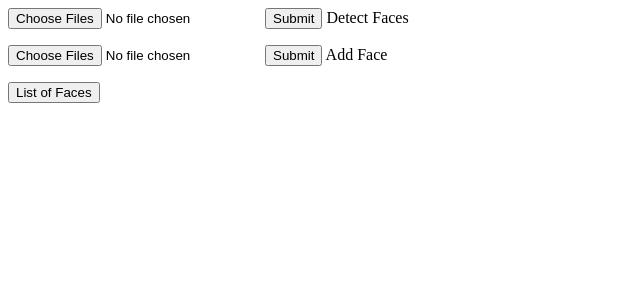
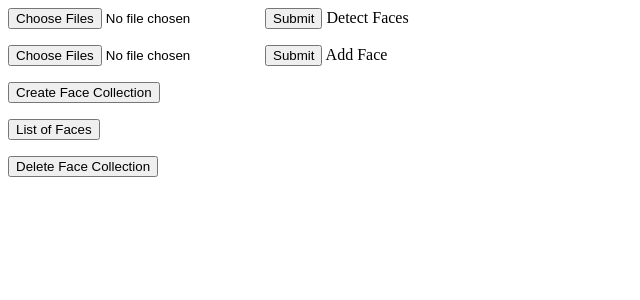
Before and after one commit to sumitu27/Face_detection, a Flask app: template templates/index.html in a window 1280 px wide. Shown: the top 300 px of the page, without its empty margins (0-640 px from the left). Run offline with Flask 2, Linux system fonts and the light colour scheme; the template is opened without the code that fills it, so the values that code supplies are empty.

Commit message:
added and deleted collection for Face UI

```diff
--- a/server.py
+++ b/server.py
@@ -6,11 +6,12 @@ from add_face_in_collection import add_faces_to_collection
 from s3_bucket import store_image_into_s3_bucket
 from show_list_of_faces import list_faces_in_collection
 from detect_faces_from_image import detect_faces_in_image
+from collection_for_face import create_collection, delete_collection
 
 app = Flask(__name__)
 CORS(app)
 
-@app.route('/upload')
+@app.route('/')
 def upload_file():
     return render_template('index.html')
 
@@ -52,5 +53,23 @@ def detect_faces():
 
     return jsonify(return_response)
 
+@app.route('/create_face_collection', methods=['GET', 'POST'])
+def create_face_collection():
+
+    collection_id = 'family_collection'
+    status_code = create_collection(collection_id)
+    print('Status code: ' + str(status_code))
+
+    return str(status_code)
+
+@app.route('/delete_face_collection', methods=['GET', 'POST'])
+def delete_face_collection():
+
+    collection_id = 'family_collection'
+    status_code = delete_collection(collection_id)
+    print('Status code: ' + str(status_code))
+
+    return str(status_code)
+
 if __name__ == '__main__':
-    app.run(debug=True, port="1001", host="0.0.0.0")
+    app.run(debug=True, port="5005", host="0.0.0.0")
--- a/templates/index.html
+++ b/templates/index.html
@@ -9,9 +9,15 @@
          enctype = "multipart/form-data">
          <input type = "file" name = "file"  multiple="multiple"/>
          <input type = "submit"> Add Face </input>
-      </form>
+        </form>
+        <form action="/create_face_collection" method="post">
+          <button name="create_face_collection" type="submit"> Create Face Collection</button>
+        </form>
         <form action="/list_of_faces" method="post">
           <button name="list_of_faces" type="submit"> List of Faces</button>
         </form>
+        <form action="/delete_face_collection" method="post">
+              <button name="delete_face_collection" type="submit"> Delete Face Collection</button>
+        </form>
    </body>
 </html>
```
Also changed, not shown: create_collection_for_face.py (deleted, +0 -12 lines), 1 other file.
